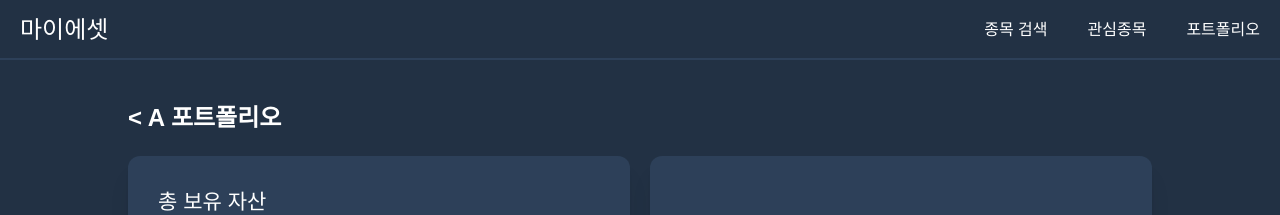
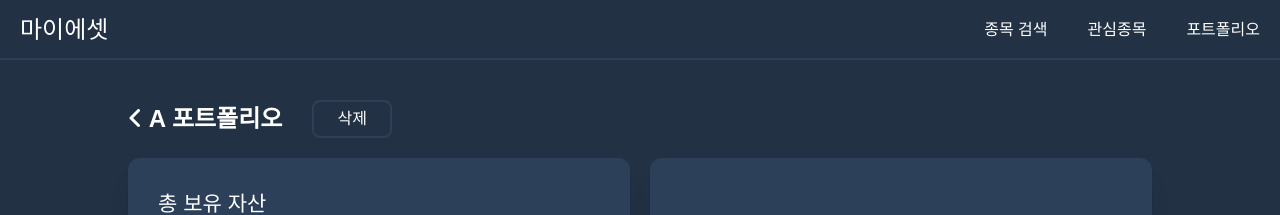
Before and after one commit to crewd/my-asset, a React (Vite) app: page /portfolio/1 in a window 1280 px wide. Shown: the top 215 px of the page. Built offline with nearby package versions, Linux system fonts and the light colour scheme; no server answers.

Commit message:
design: 포트폴리오 상세 아이콘, 제거버튼 추가

```diff
--- a/src/pages/portfolio/portfolioDetail.tsx
+++ b/src/pages/portfolio/portfolioDetail.tsx
@@ -1,4 +1,4 @@
-import { faPlus } from '@fortawesome/free-solid-svg-icons';
+import { faPlus, faAngleLeft } from '@fortawesome/free-solid-svg-icons';
 import { FontAwesomeIcon } from '@fortawesome/react-fontawesome';
 import { useEffect, useState } from 'react';
 import { useNavigate, useParams } from 'react-router-dom';
@@ -103,13 +103,19 @@ const PortfolioDetail = () => {
     <>
       {portfolio && (
         <div>
-          <header className="pb-[20px]">
+          <header className="pb-[20px] flex">
             <button
               className="text-xl font-bold"
               type="button"
               onClick={() => navigate('/portfolio')}
             >
-              &lt; {portfolio.name}
+              <FontAwesomeIcon icon={faAngleLeft} /> {portfolio.name}
+            </button>
+            <button
+              type="button"
+              className="ml-[30px] border-2 border-secondary w-[80px] py-[5px] hover:bg-minus rounded-lg"
+            >
+              삭제
             </button>
           </header>
           <div className="grid sm:grid-cols-2 grid-cols-1 gap-[20px]">
```
